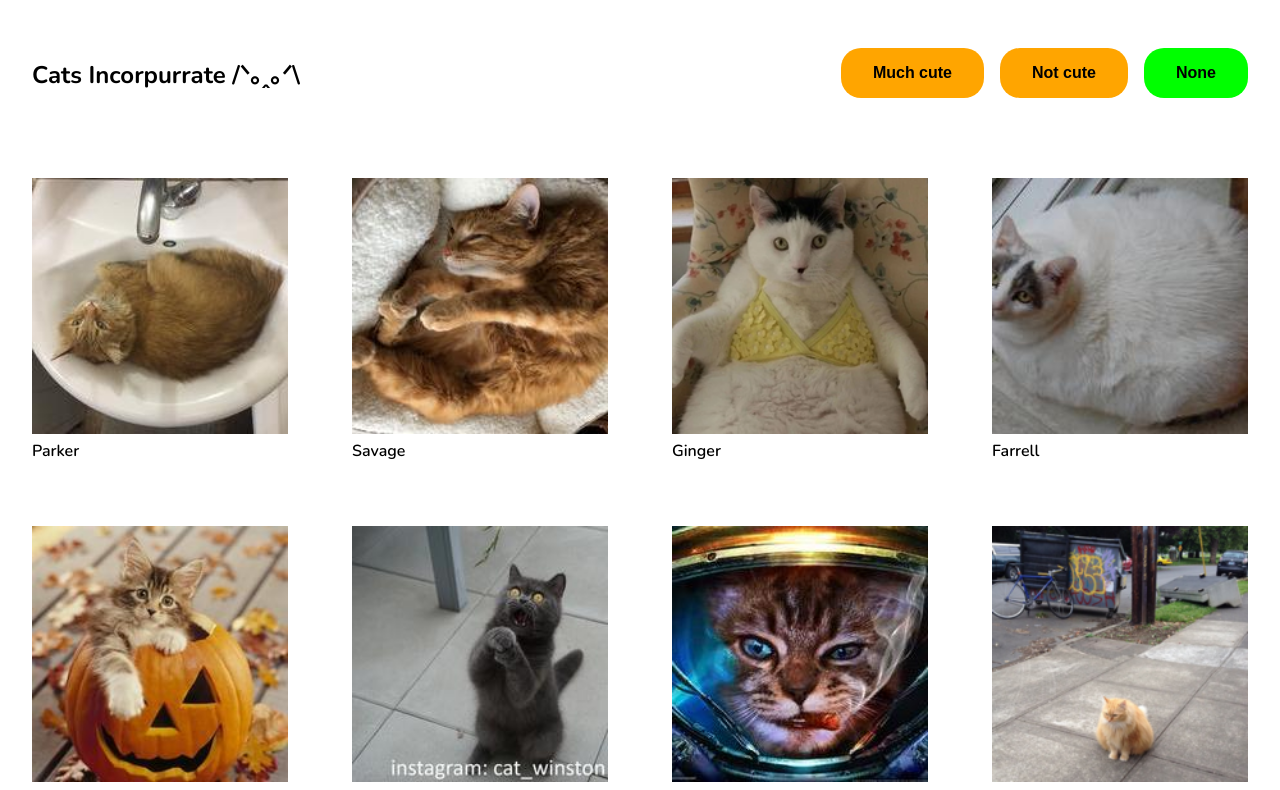
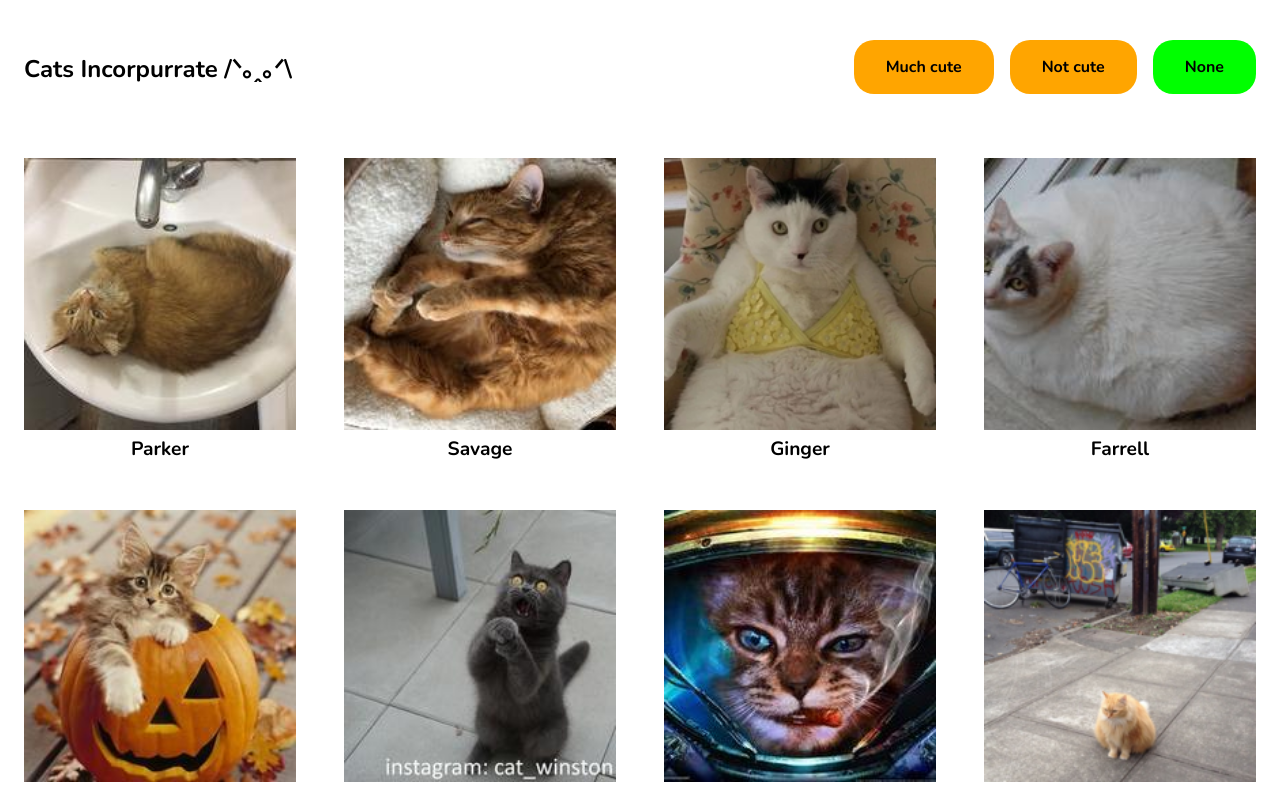
Before and after one commit to kristofferlarberg/cats-incorpurrate, a Next.js app: page / in a window 1280 px wide. Shown: the top 790 px of the page. Built offline with nearby package versions, Linux system fonts and the light colour scheme.

Commit message:
Add animations and adjust responsiveness

```diff
--- a/pages/index.js
+++ b/pages/index.js
@@ -63,7 +63,7 @@ export default function Home(props) {
         <link href="https://fonts.googleapis.com/css2?family=Nunito:wght@600;700&display=swap" rel="stylesheet" />
       </Head>
       <header>
-        Cats Incorpurrate /ᐠ｡ꞈ｡ᐟ\
+        <div>Cats Incorpurrate /ᐠ｡ꞈ｡ᐟ\</div>
         <nav>
           <button
             className={filterToggle === "sortAsc" ? "active-button" : null}
--- a/styles/globals.css
+++ b/styles/globals.css
@@ -16,7 +16,7 @@ header {
   display: flex;
   flex-direction: column;
   align-items: center;
-  padding: 2rem;
+  padding: 1.5rem;
   white-space: nowrap;
   font-weight: 700;
   font-size: 1.5rem;
@@ -28,7 +28,7 @@ header {
     display: flex;
     flex-direction: row;
     justify-content: space-between;
-    padding: 2rem;
+    padding: 1.5rem;
     white-space: nowrap;
   }
 }
@@ -40,7 +40,7 @@ header button {
   border-radius: 20px;
   background-color: orange;
   color: black;
-  font-weight: 700;
+  font-weight: 600;
   font-size: 1rem;
   cursor: pointer;
 }
@@ -65,6 +65,7 @@ header button {
     border-radius: 20px;
     background-color: orange;
     color: black;
+    font-family: 'Nunito', sans-serif;
     font-weight: 700;
     font-size: 1rem;
     cursor: pointer;
@@ -75,11 +76,18 @@ header button:hover {
   background-color: lime;
 }
 
+header div {
+  animation-duration: 0.5s;
+  animation-name: fadein;
+}
+
 nav {
   display: flex;
   flex-direction: column;
-  width: 100%;
-  margin-top: 1rem;
+  width: 60%;
+  margin-top: 1.5rem;
+  animation-duration: 0.5s;
+  animation-name: fadeindrop;
 }
 
 @media(min-width: 640px) {
@@ -109,6 +117,8 @@ section {
   display: flex;
   flex-direction: column;
   align-items: center;
+  animation-duration: 1s;
+  animation-name: fadein;
 }
 
 @media(min-width: 768px) {
@@ -118,24 +128,27 @@ section {
 }
 
 figure {
-  margin: 2rem;
+  margin: 1.5rem;
 }
 
 @media(min-width: 768px) {
   figure {
-    width: calc(50% - 4rem);
+    width: calc(50% - 3rem);
   }
 }
 
 @media(min-width: 1024px) {
   figure {
-    margin: 2rem;
-    width: calc(25% - 4rem);
+    margin: 1.5rem;
+    width: calc(25% - 3rem);
   }
 }
 
 figcaption {
   display: block;
+  text-align: center;
+  font-size: 1.2rem;
+  font-weight: 700;
 }
 
 * {
@@ -145,3 +158,24 @@ figcaption {
 .active-button {
   background-color: lime;
 }
+
+@keyframes fadeindrop {
+  0% {
+     opacity: 0;
+     transform: translate3d(0, -30%, 0);
+   }
+   100% {
+     text-shadow: none;
+     opacity: 1;
+     transform: translate3d(0, 0, 0);
+   }
+ }
+
+ @keyframes fadein {
+  0% {
+    opacity: 0;
+  }
+  100% {
+    opacity: 1;
+  }
+}
```
